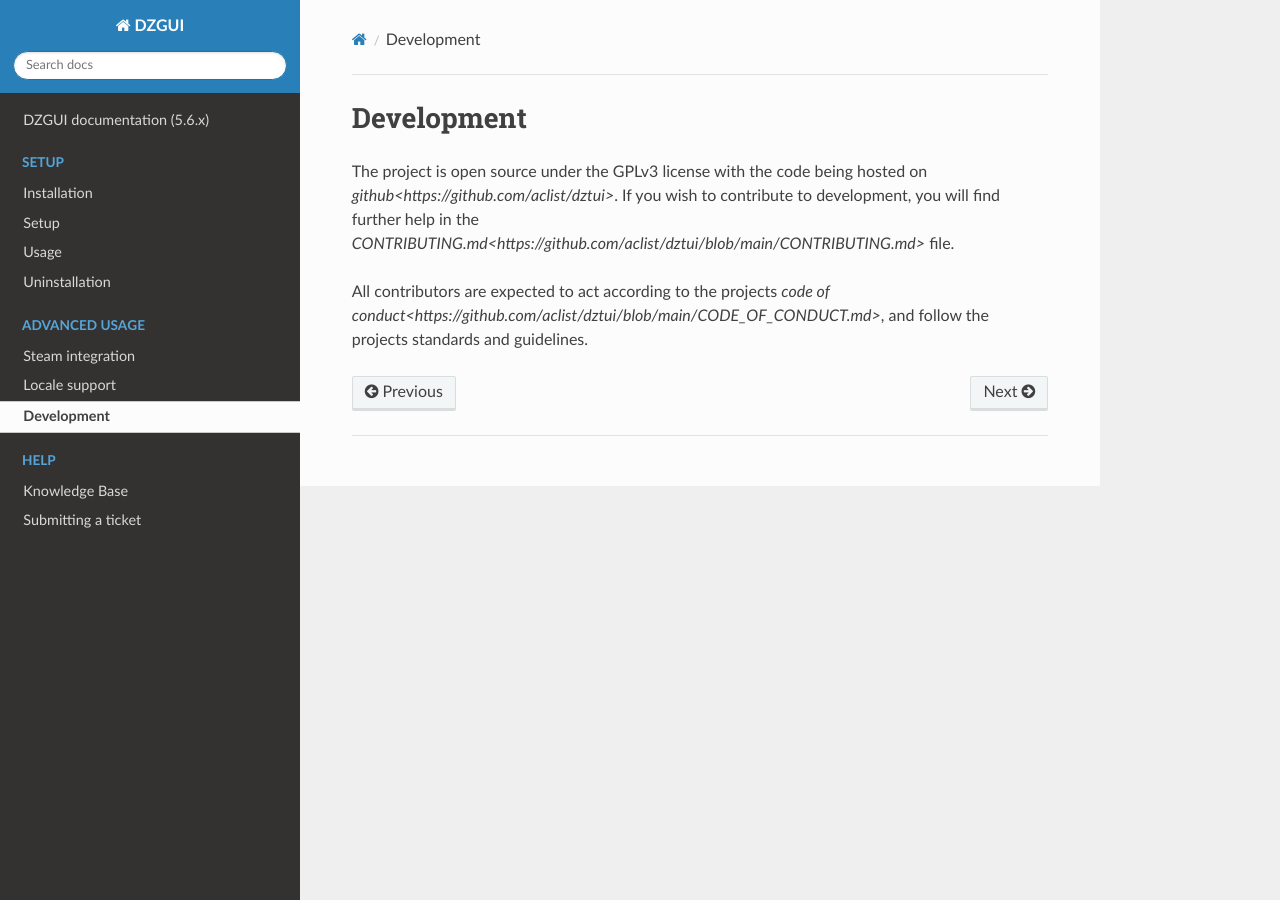
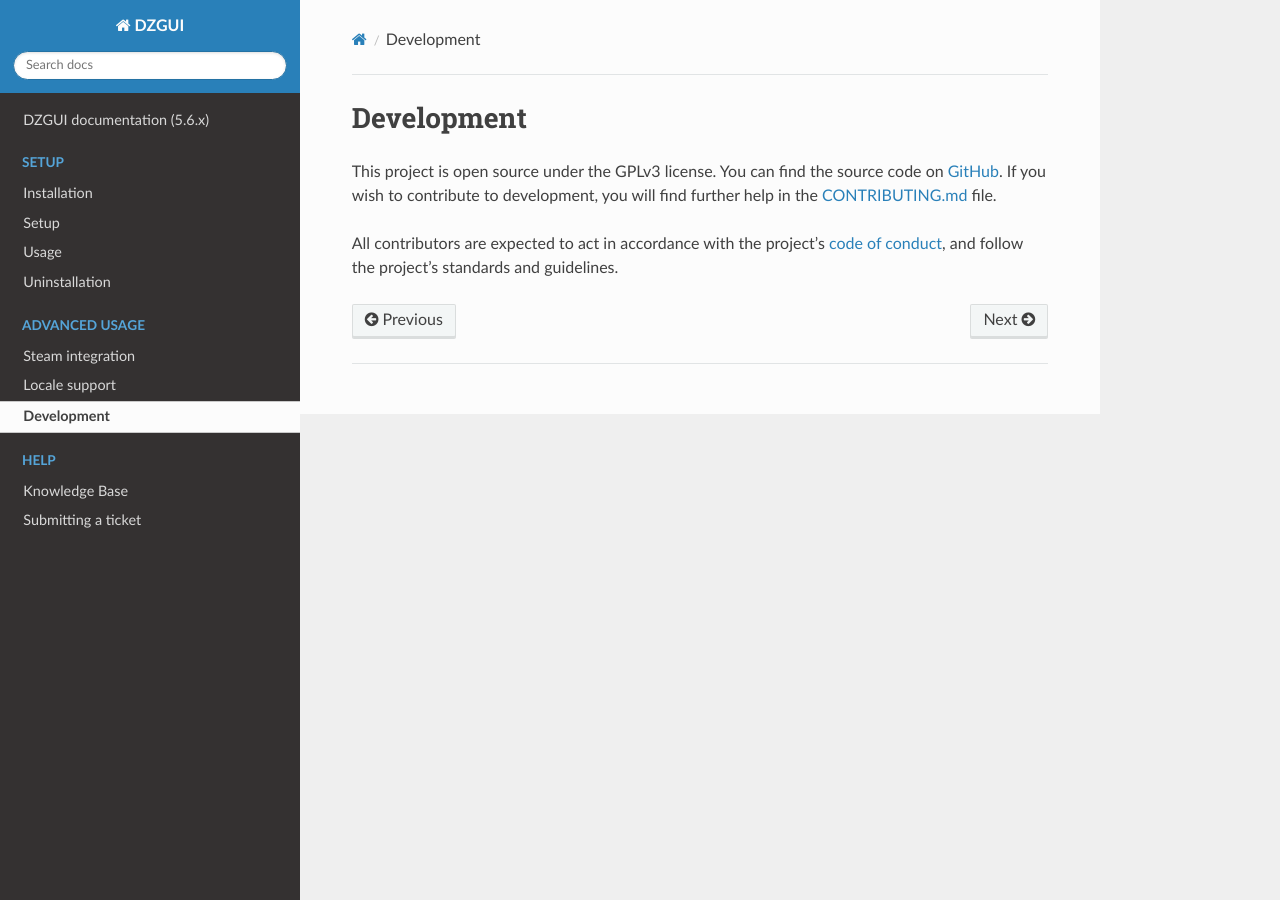
Before and after one commit to aclist/dzgui-docs, a Sphinx documentation site: the page built from source/development.rst, in a window 1280 px wide. Built offline with Sphinx 7.4.7 and the Read the Docs theme 3.1.0, drawn with Linux system fonts in a browser that asks for light colours.

Commit message:
fix: link syntax and fix typos

```diff
--- a/source/development.rst
+++ b/source/development.rst
@@ -1,12 +1,12 @@
 Development
 ===========
 
-The project is open source under the GPLv3 license with the code being hosted on
-`github<https://github.com/aclist/dztui>`. If you wish to contribute to
+This project is open source under the GPLv3 license. You can find the source code on
+`GitHub <https://github.com/aclist/dztui>`_. If you wish to contribute to
 development, you will find further help in the
-`CONTRIBUTING.md<https://github.com/aclist/dztui/blob/main/CONTRIBUTING.md>`
+`CONTRIBUTING.md <https://github.com/aclist/dztui/blob/main/CONTRIBUTING.md>`_
 file.
 
-All contributors are expected to act according to the projects
-`code of conduct<https://github.com/aclist/dztui/blob/main/CODE_OF_CONDUCT.md>`,
-and follow the projects standards and guidelines.
+All contributors are expected to act in accordance with the project's
+`code of conduct <https://github.com/aclist/dztui/blob/main/CODE_OF_CONDUCT.md>`_,
+and follow the project's standards and guidelines.
```
